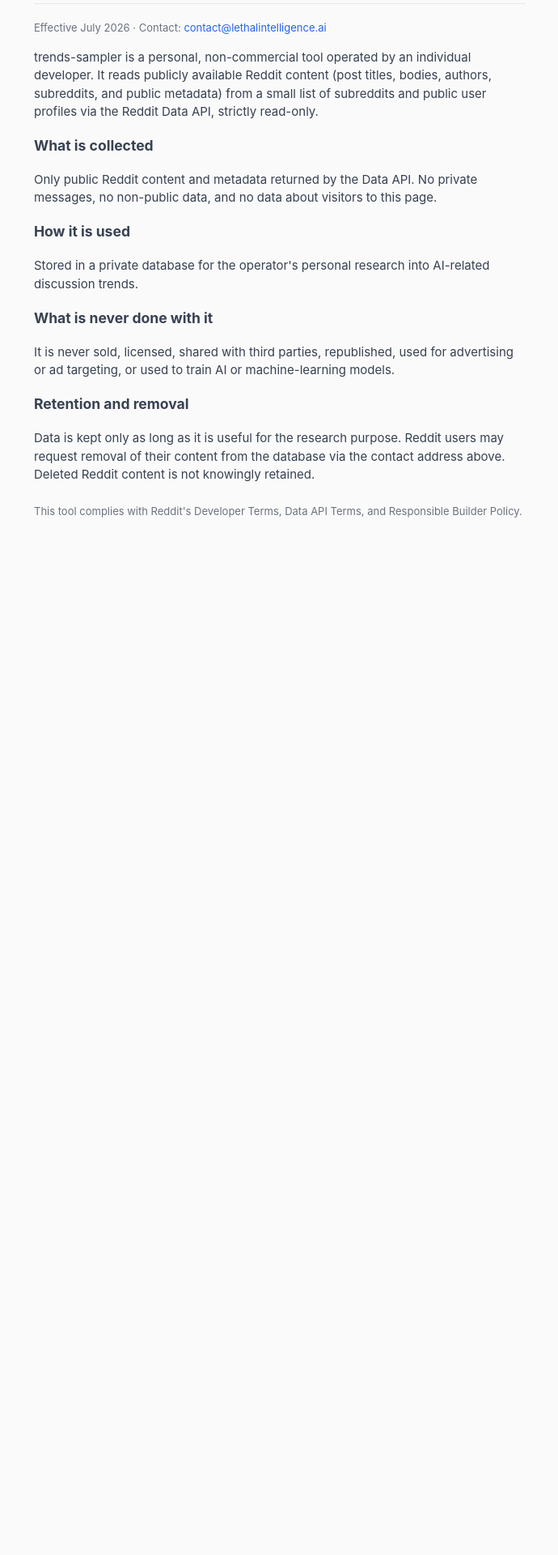
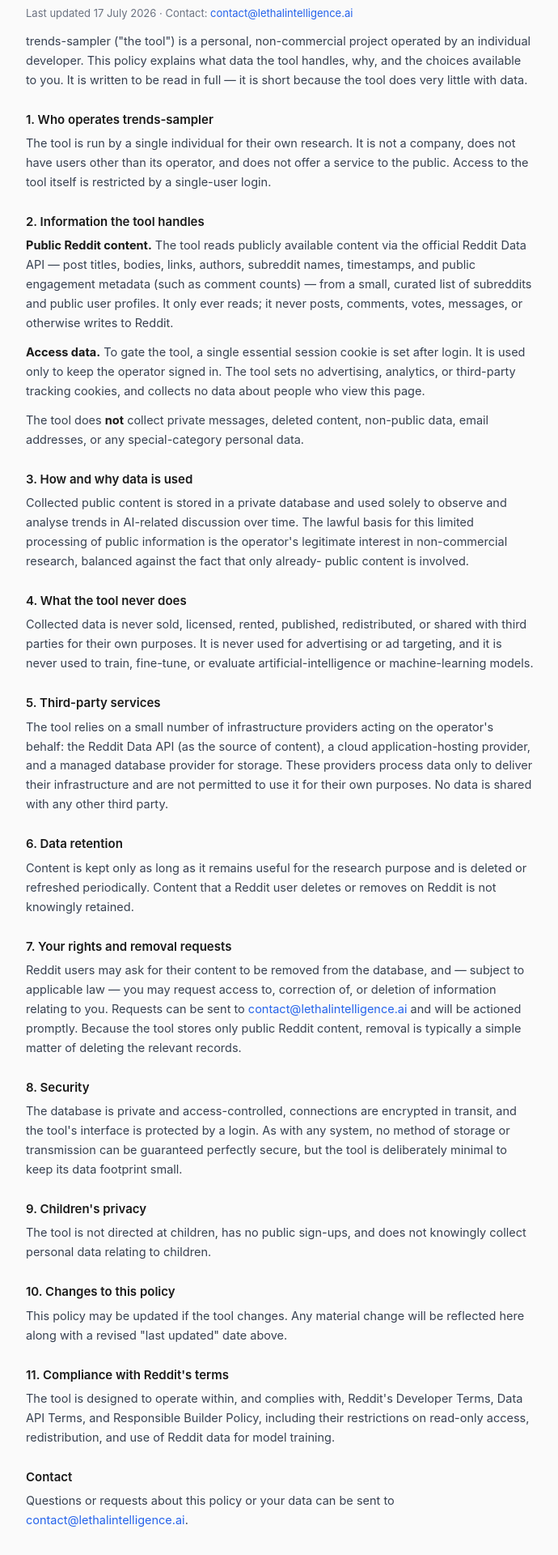
Before and after one commit to feedyourmind/trends-sampler, a Next.js app: page /privacy in a window 1280 px wide. Shown: the part 100-2020 px from the top of the page at 81% size, without its empty margins (294-984 px from the left). Before the commit the page ends 818 px from the top, so only its background shows below. Built offline with nearby package versions, Linux system fonts and the light colour scheme.

Commit message:
flesh out privacy policy (sections, cookies, rights, processors, security)

```diff
--- a/app/globals.css
+++ b/app/globals.css
@@ -86,6 +86,24 @@
   font-size: 14px;
 }
 
+/* privacy policy */
+.policy {
+  font-size: 14.5px;
+}
+.policy h3 {
+  font-size: 15px;
+  font-weight: 600;
+  color: var(--fg);
+  margin: 26px 0 6px;
+}
+.policy p {
+  margin: 0 0 12px;
+  line-height: 1.65;
+}
+.policy strong {
+  color: var(--fg);
+}
+
 .pager {
   display: flex;
   justify-content: space-between;
--- a/app/privacy/page.tsx
+++ b/app/privacy/page.tsx
@@ -4,58 +4,141 @@
 
 export default function PrivacyPage() {
   return (
-    <div className="wrap" style={{ maxWidth: 640 }}>
+    <div className="wrap" style={{ maxWidth: 660 }}>
       <header className="site">
         <div>
-          <h1>trends-sampler — privacy</h1>
-          <p>Qualitative observations about AI-related discourse, based on a small sample of curated Reddit posts.</p>
+          <h1>trends-sampler — privacy policy</h1>
+          <p>
+            Qualitative observations about AI-related discourse, based on a small
+            sample of curated Reddit posts.
+          </p>
         </div>
       </header>
 
-      <div style={{ color: '#374151' }}>
+      <div className="policy" style={{ color: '#374151' }}>
         <p style={{ color: 'var(--muted)', fontSize: 13 }}>
-          Effective July 2026 · Contact: <a href={`mailto:${CONTACT}`}>{CONTACT}</a>
+          Last updated 17 July 2026 · Contact:{' '}
+          <a href={`mailto:${CONTACT}`}>{CONTACT}</a>
         </p>
 
         <p>
-          trends-sampler is a personal, non-commercial tool operated by an
-          individual developer. It reads publicly available Reddit content (post
-          titles, bodies, authors, subreddits, and public metadata) from a small
-          list of subreddits and public user profiles via the Reddit Data API,
-          strictly read-only.
+          trends-sampler (&quot;the tool&quot;) is a personal, non-commercial
+          project operated by an individual developer. This policy explains what
+          data the tool handles, why, and the choices available to you. It is
+          written to be read in full — it is short because the tool does very
+          little with data.
         </p>
 
-        <h3>What is collected</h3>
+        <h3>1. Who operates trends-sampler</h3>
         <p>
-          Only public Reddit content and metadata returned by the Data API. No
-          private messages, no non-public data, and no data about visitors to
-          this page.
+          The tool is run by a single individual for their own research. It is
+          not a company, does not have users other than its operator, and does
+          not offer a service to the public. Access to the tool itself is
+          restricted by a single-user login.
         </p>
 
-        <h3>How it is used</h3>
+        <h3>2. Information the tool handles</h3>
         <p>
-          Stored in a private database for the operator&apos;s personal research
-          into AI-related discussion trends.
+          <strong>Public Reddit content.</strong> The tool reads publicly
+          available content via the official Reddit Data API — post titles,
+          bodies, links, authors, subreddit names, timestamps, and public
+          engagement metadata (such as comment counts) — from a small, curated
+          list of subreddits and public user profiles. It only ever reads; it
+          never posts, comments, votes, messages, or otherwise writes to Reddit.
+        </p>
+        <p>
+          <strong>Access data.</strong> To gate the tool, a single essential
+          session cookie is set after login. It is used only to keep the
+          operator signed in. The tool sets no advertising, analytics, or
+          third-party tracking cookies, and collects no data about people who
+          view this page.
+        </p>
+        <p>
+          The tool does <strong>not</strong> collect private messages, deleted
+          content, non-public data, email addresses, or any special-category
+          personal data.
         </p>
 
-        <h3>What is never done with it</h3>
+        <h3>3. How and why data is used</h3>
         <p>
-          It is never sold, licensed, shared with third parties, republished,
-          used for advertising or ad targeting, or used to train AI or
+          Collected public content is stored in a private database and used
+          solely to observe and analyse trends in AI-related discussion over
+          time. The lawful basis for this limited processing of public
+          information is the operator&apos;s legitimate interest in
+          non-commercial research, balanced against the fact that only already-
+          public content is involved.
+        </p>
+
+        <h3>4. What the tool never does</h3>
+        <p>
+          Collected data is never sold, licensed, rented, published,
+          redistributed, or shared with third parties for their own purposes. It
+          is never used for advertising or ad targeting, and it is never used to
+          train, fine-tune, or evaluate artificial-intelligence or
           machine-learning models.
         </p>
 
-        <h3>Retention and removal</h3>
+        <h3>5. Third-party services</h3>
         <p>
-          Data is kept only as long as it is useful for the research purpose.
-          Reddit users may request removal of their content from the database
-          via the contact address above. Deleted Reddit content is not knowingly
-          retained.
+          The tool relies on a small number of infrastructure providers acting
+          on the operator&apos;s behalf: the Reddit Data API (as the source of
+          content), a cloud application-hosting provider, and a managed database
+          provider for storage. These providers process data only to deliver
+          their infrastructure and are not permitted to use it for their own
+          purposes. No data is shared with any other third party.
         </p>
 
-        <p style={{ color: 'var(--muted)', fontSize: 13, marginTop: 24 }}>
-          This tool complies with Reddit&apos;s Developer Terms, Data API Terms,
-          and Responsible Builder Policy.
+        <h3>6. Data retention</h3>
+        <p>
+          Content is kept only as long as it remains useful for the research
+          purpose and is deleted or refreshed periodically. Content that a
+          Reddit user deletes or removes on Reddit is not knowingly retained.
+        </p>
+
+        <h3>7. Your rights and removal requests</h3>
+        <p>
+          Reddit users may ask for their content to be removed from the
+          database, and — subject to applicable law — you may request access to,
+          correction of, or deletion of information relating to you. Requests can
+          be sent to <a href={`mailto:${CONTACT}`}>{CONTACT}</a> and will be
+          actioned promptly. Because the tool stores only public Reddit content,
+          removal is typically a simple matter of deleting the relevant records.
+        </p>
+
+        <h3>8. Security</h3>
+        <p>
+          The database is private and access-controlled, connections are
+          encrypted in transit, and the tool&apos;s interface is protected by a
+          login. As with any system, no method of storage or transmission can be
+          guaranteed perfectly secure, but the tool is deliberately minimal to
+          keep its data footprint small.
+        </p>
+
+        <h3>9. Children&apos;s privacy</h3>
+        <p>
+          The tool is not directed at children, has no public sign-ups, and does
+          not knowingly collect personal data relating to children.
+        </p>
+
+        <h3>10. Changes to this policy</h3>
+        <p>
+          This policy may be updated if the tool changes. Any material change
+          will be reflected here along with a revised &quot;last updated&quot;
+          date above.
+        </p>
+
+        <h3>11. Compliance with Reddit&apos;s terms</h3>
+        <p>
+          The tool is designed to operate within, and complies with,
+          Reddit&apos;s Developer Terms, Data API Terms, and Responsible Builder
+          Policy, including their restrictions on read-only access,
+          redistribution, and use of Reddit data for model training.
+        </p>
+
+        <h3>Contact</h3>
+        <p>
+          Questions or requests about this policy or your data can be sent to{' '}
+          <a href={`mailto:${CONTACT}`}>{CONTACT}</a>.
         </p>
       </div>
     </div>
```
